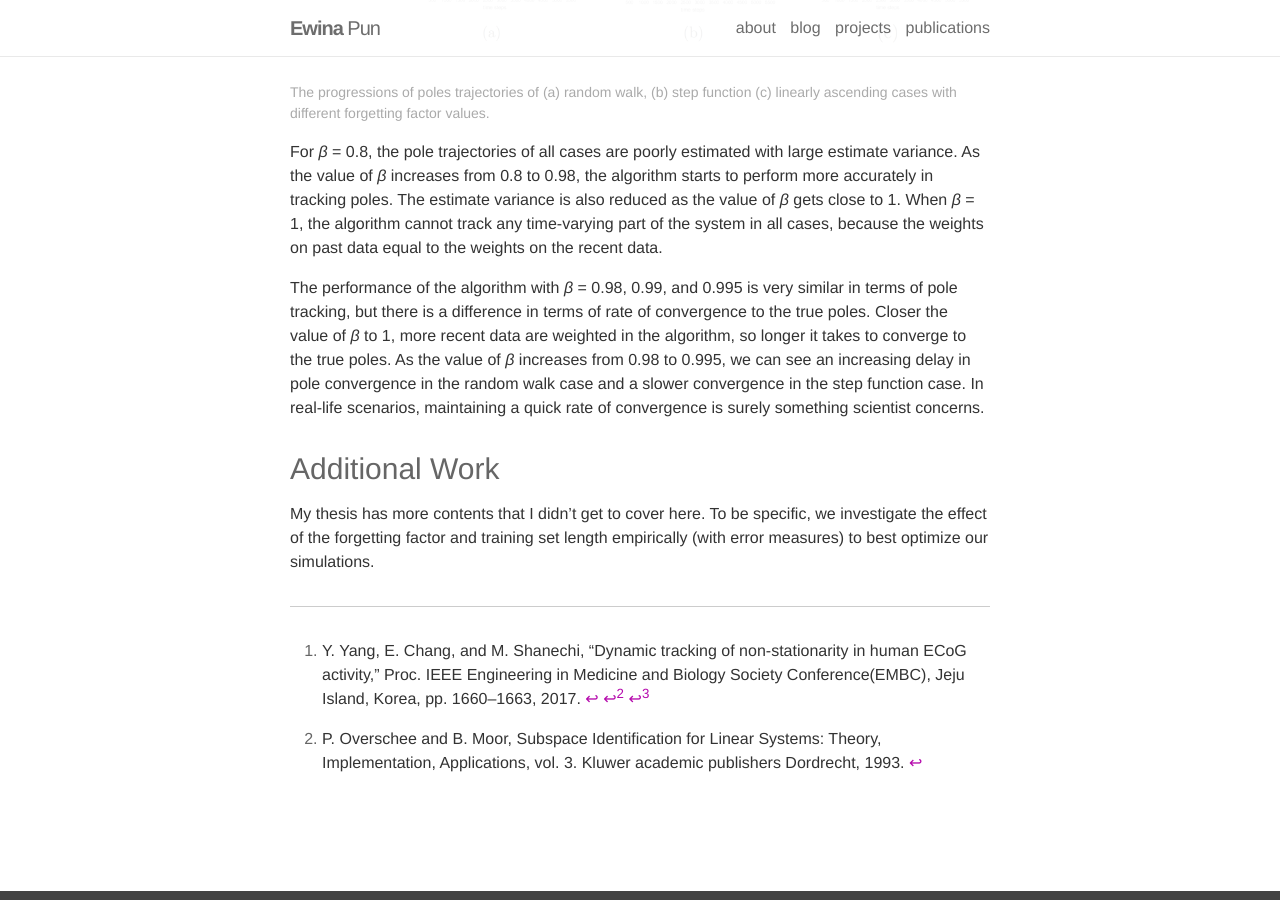
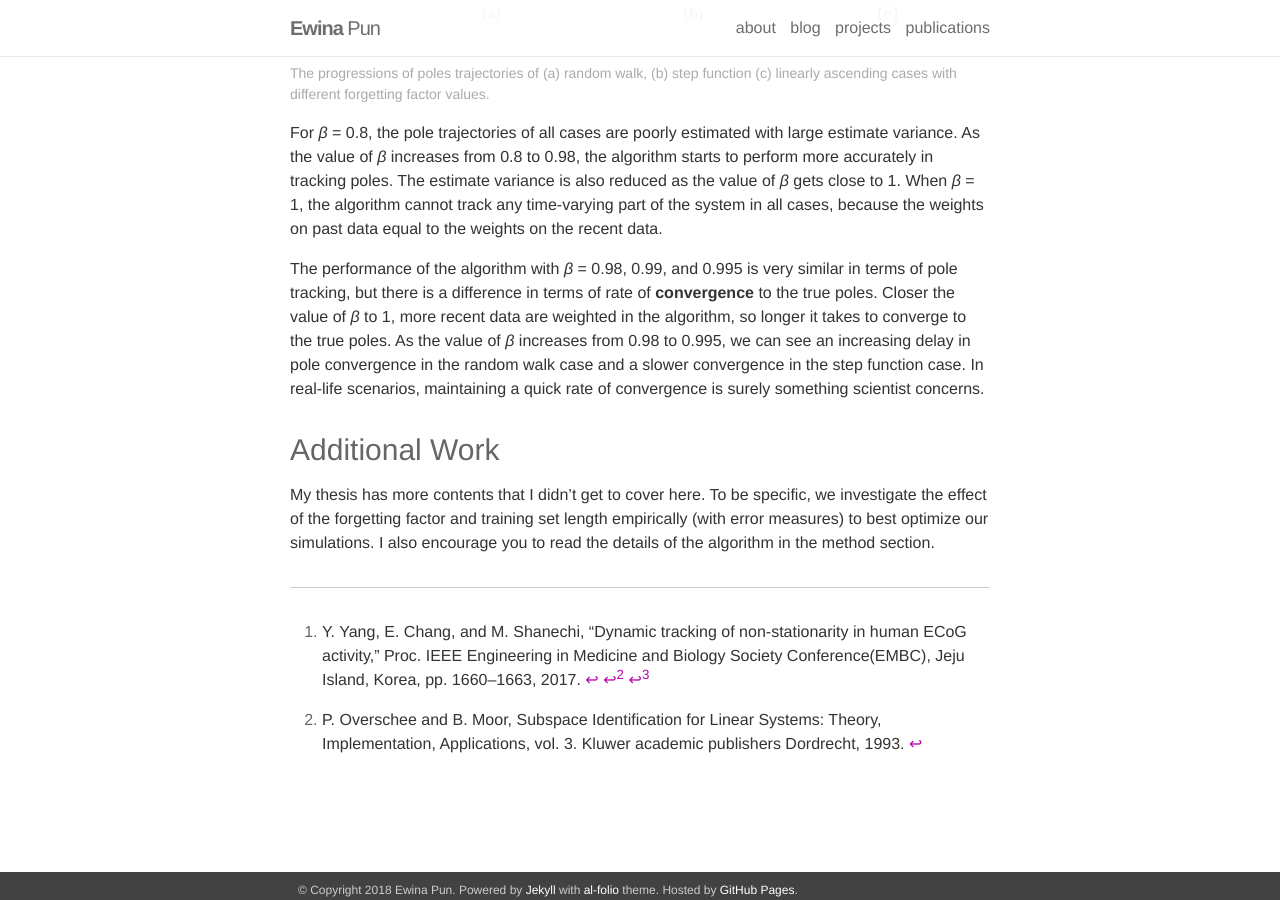
Before and after one commit to ewinapun/ewinapun.github.io, a Jekyll site: the page built from _projects/2_project.markdown, in a window 1280 px wide and 900 px high, scrolled down 6625 px. Built offline with Jekyll 4.4.1, drawn with Linux system fonts in a browser that asks for light colours; nearby versions of some CDN libraries; some of the changed text lies outside the part shown.

Commit message:
subid project

```diff
--- a/_projects/2_project.markdown
+++ b/_projects/2_project.markdown
@@ -7,7 +7,7 @@
 
 On this page, I go over what I wrote for my senior thesis. I only extract the key research ideas and figures from my thesis.
 
-To view the full version of my senior thesis, <a href='http://ewinapun.tk/assets/pdf/thesis.pdf'>*click here*</a>.  In addition, I uploaded the matlab codes in github in the <a href='https://github.com/ewinapun/subid'>subid repo</a>/.
+To view the full version of my senior thesis, <a href='http://ewinapun.tk/assets/pdf/thesis.pdf'>click here</a>. To view the matlab code, please go to my <a href='https://github.com/ewinapun/subid'>github repo</a>.
 
 ***
 
@@ -109,7 +109,7 @@
 
 ## Simulations summary
 
-We also want to compare the algorithms quantitatively using our defined error measures. For all time-varying cases, we obtain TE_adpt < TE_non-adpt and PE_baseline < PE_adpt < PE_non-adpt, proving that the performance of the adaptive algorithm is indeed better than the non-adaptive algorithm. Meanwhile, adaptive algorithm can perform equally well as the non-adaptive algorithm in the time-invariant case.
+We also want to compare the algorithms quantitatively using our defined error measures. For all time-varying cases, we obtain **TE_adpt < TE_non-adpt** and **PE_baseline < PE_adpt < PE_non-adpt**, proving that the performance of the adaptive algorithm is indeed better than the non-adaptive algorithm. Meanwhile, adaptive algorithm can perform equally well as the non-adaptive algorithm in the time-invariant case.
 
 | cases | TE_adpt | TE_non-adpt | PE_adpt | PE_non-adpt | PE_baseline |
 | --- | --- | --- | ---  | --- | --- | --- |
@@ -117,7 +117,7 @@
 | random walk | 3.76±0.14% | 10.85±5.03% | 20.50±0.21% | 28.26±0.05% | 13.47±0.01% |
 | linear | 1.96±0.13% | 6.96±0.70% | 15.85±0.19% | 19.77±0.05% | 11.10±0.001% |
 | step-up | 2.68±0.75% | 14.48±0.35% | 13.36±0.17% | 15.23±0.04% | 9.59±0.001% |
-| linear +step-up | 3.78±0.05% | 7.06±0.75% | 17.80±0.19% | 20.77±0.05% | 13.70±0.002% |
+| linear+ step-up | 3.78±0.05% | 7.06±0.75% | 17.80±0.19% | 20.77±0.05% | 13.70±0.002% |
 
 <p>
     <div class="caption">
@@ -139,11 +139,11 @@
 
 For *β* = 0.8, the pole trajectories of all cases are poorly estimated with large estimate variance. As the value of *β* increases from 0.8 to 0.98, the algorithm starts to perform more accurately in tracking poles. The estimate variance is also reduced as the value of *β* gets close to 1. When *β* = 1, the algorithm cannot track any time-varying part of the system in all cases, because the weights on past data equal to the weights on the recent data.
 
-The performance of the algorithm with *β* = 0.98, 0.99, and 0.995 is very similar in terms of pole tracking, but there is a difference in terms of rate of convergence to the true poles. Closer the value of *β* to 1, more recent data are weighted in the algorithm, so longer it takes to converge to the true poles. As the value of *β* increases from 0.98 to 0.995, we can see an increasing delay in pole convergence in the random walk case and a slower convergence in the step function case. In real-life scenarios, maintaining a quick rate of convergence is surely something scientist concerns.
+The performance of the algorithm with *β* = 0.98, 0.99, and 0.995 is very similar in terms of pole tracking, but there is a difference in terms of rate of **convergence** to the true poles. Closer the value of *β* to 1, more recent data are weighted in the algorithm, so longer it takes to converge to the true poles. As the value of *β* increases from 0.98 to 0.995, we can see an increasing delay in pole convergence in the random walk case and a slower convergence in the step function case. In real-life scenarios, maintaining a quick rate of convergence is surely something scientist concerns.
 
 ### Additional Work
 
-My thesis has more contents that I didn't get to cover here. To be specific, we investigate the effect of the forgetting factor and training set length empirically (with error measures) to best optimize our simulations.
+My thesis has more contents that I didn't get to cover here. To be specific, we investigate the effect of the forgetting factor and training set length empirically (with error measures) to best optimize our simulations. I also encourage you to read the details of the algorithm in the method section.
 
 ***
 
```
